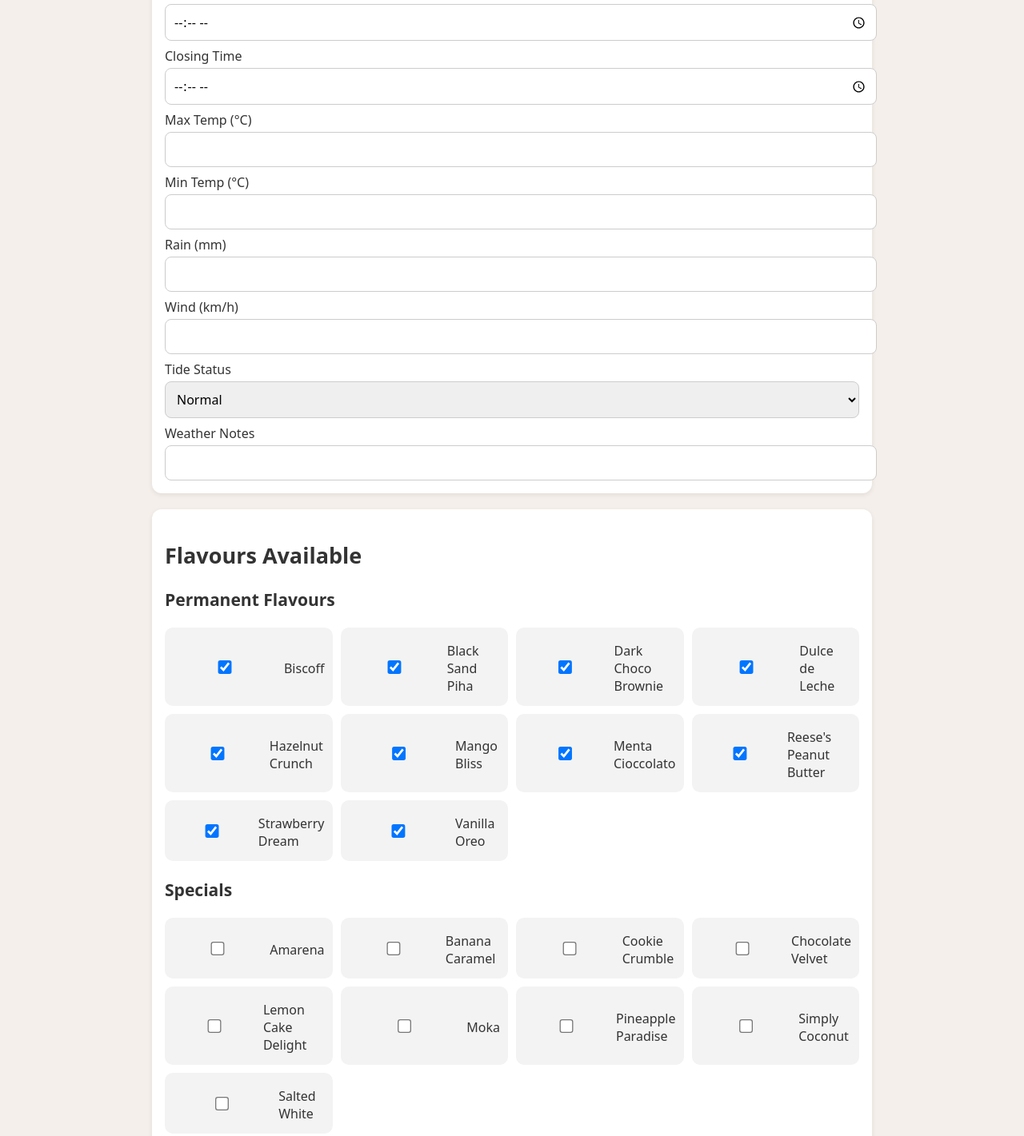
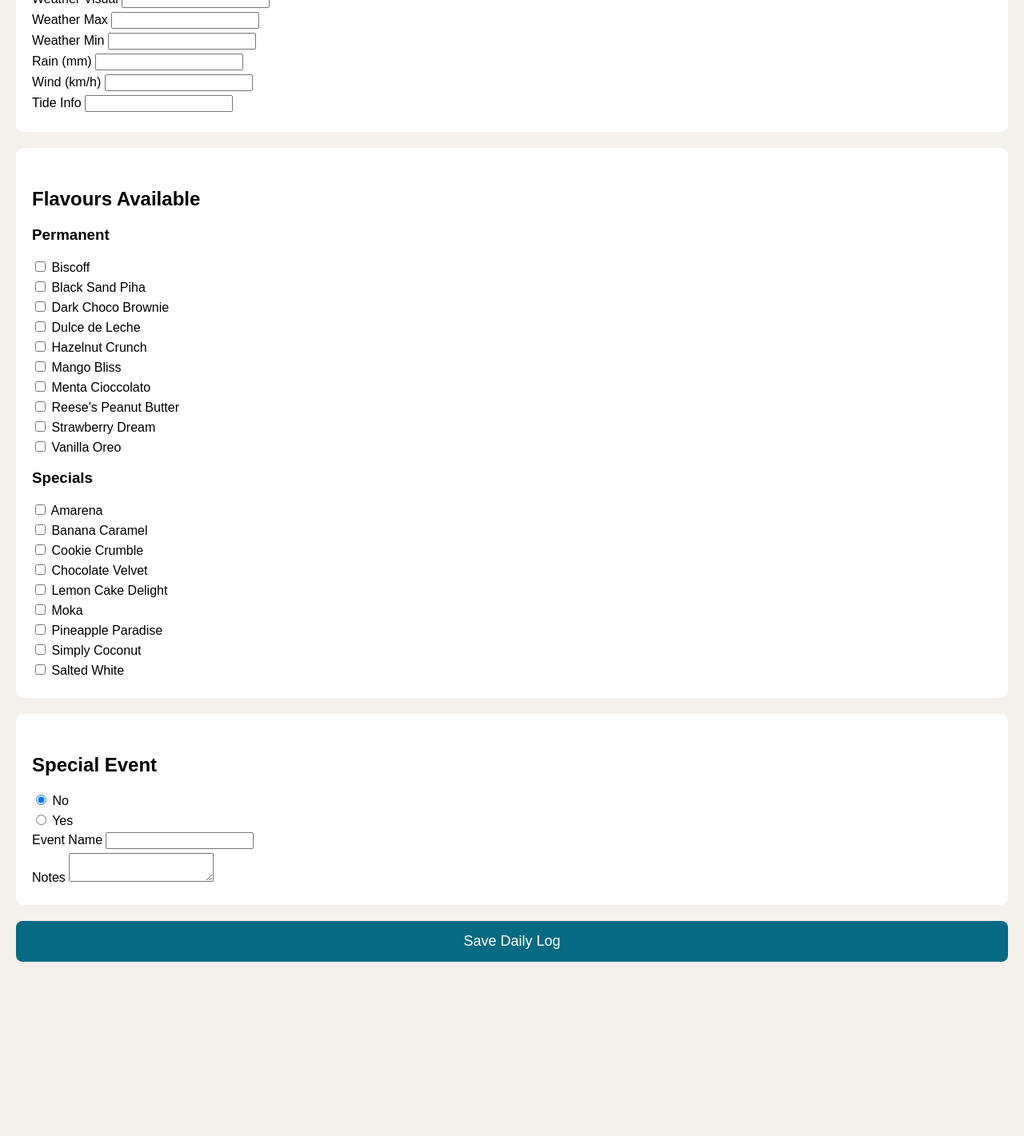
Before and after one commit to vitosgelatonz/vitos-daily-log, a plain HTML site: page index.html in a window 1280 px wide. Shown: the part 215-1636 px from the top of the page at 80% size. After the commit the page ends 1438 px from the top, so only its background shows below. Drawn offline with Linux system fonts and the light colour scheme.

Commit message:
Update index.html

```diff
--- a/index.html
+++ b/index.html
@@ -2,272 +2,130 @@
 <html lang="en">
 <head>
 <meta charset="UTF-8" />
-  <title>Daily Log – Vito's Gelato</title>
-  <meta name="viewport" content="width=device-width, initial-scale=1" />
+<meta name="viewport" content="width=device-width, initial-scale=1.0" />
+<title>Vito's Daily Log</title>
 
 <style>
-    :root {
-      --bg-main: #f4efea;
-      --card-bg: #ffffff;
-      --accent: #077791;
-      --accent-soft: #dfdbd2;
-      --danger: #c62828;
-      --success: #2e7d32;
-      --text-main: #333333;
-      --text-soft: #777777;
+    body {
+        font-family: Arial, sans-serif;
+        background: #f4f0ec;
+        margin: 20px;
     }
-
-    body {
-      margin: 0;
-      background: var(--bg-main);
-      font-family: system-ui, sans-serif;
-      font-size: 18px;
-      color: var(--text-main);
-    }
-
-    .app {
-      max-width: 900px;
-      margin: 0 auto;
-      padding: 14px;
-    }
-
-    h1 {
-      text-align: center;
-      margin-bottom: 18px;
-      font-size: 1.8rem;
-      color: var(--accent);
-    }
-
+    h2 { margin-top: 30px; }
+    label { display: block; margin: 5px 0; }
     .section {
-      background: var(--card-bg);
-      padding: 16px;
-      border-radius: 12px;
-      box-shadow: 0 2px 6px rgba(0,0,0,0.08);
+        background: white;
+        padding: 20px;
+        border-radius: 10px;
         margin-bottom: 20px;
     }
-
-    label {
-      display: block;
-      margin: 8px 0 4px;
-      font-size: 1rem;
-    }
-
-    input, textarea, select {
+    button {
         width: 100%;
-      padding: 10px;
+        padding: 15px;
+        font-size: 18px;
+        background: #066a82;
+        color: white;
+        border: none;
         border-radius: 8px;
-      border: 1px solid #ccc;
-      font-size: 1rem;
-      font-family: inherit;
-    }
-
-    textarea {
-      resize: vertical;
-      min-height: 120px;
-    }
-
-    .flavour-list {
-      display: grid;
-      grid-template-columns: repeat(auto-fill, minmax(180px, 1fr));
-      gap: 10px;
-    }
-
-    .flavour-item {
-      background: #f3f3f3;
-      padding: 10px;
-      border-radius: 10px;
-      display: flex;
-      align-items: center;
-      gap: 10px;
-    }
-
-    .flavour-item input {
-      transform: scale(1.3);
-    }
-
-    #save-btn {
-      background: var(--accent);
-      color: white;
-      padding: 14px 26px;
-      font-size: 1.3rem;
-      border: none;
-      border-radius: 12px;
         cursor: pointer;
-      width: 100%;
-      margin-top: 20px;
-      font-weight: 600;
-    }
-
-    #saving {
-      display: none;
-      margin-top: 10px;
-      text-align: center;
-      font-weight: 600;
-      color: var(--accent);
     }
 </style>
+
 </head>
+<body>
 
-<body>
-<div class="app">
+<h1>Vito's Daily Log</h1>
 
-  <h1>Daily Log</h1>
-
-  <!-- TODAY'S INFO -->
 <div class="section">
-    <label>Date</label>
-    <input type="date" id="date" />
-
-    <label>Opening Time</label>
-    <input type="time" id="opening" />
-
-    <label>Closing Time</label>
-    <input type="time" id="closing" />
-
-    <label>Max Temp (°C)</label>
-    <input id="max-temp" />
-
-    <label>Min Temp (°C)</label>
-    <input id="min-temp" />
-
-    <label>Rain (mm)</label>
-    <input id="rain-mm" />
-
-    <label>Wind (km/h)</label>
-    <input id="wind-km" />
-
-    <label>Tide Status</label>
-    <select id="tide">
-      <option>Normal</option>
-      <option>Low</option>
-      <option>High</option>
-    </select>
-
-    <label>Weather Notes</label>
-    <input id="weather-notes" />
+    <h2>Weather</h2>
+    <label>Date <input type="date" id="date" /></label>
+    <label>Weather Visual <input type="text" id="weatherVisual" /></label>
+    <label>Weather Max <input type="number" id="weatherMax" /></label>
+    <label>Weather Min <input type="number" id="weatherMin" /></label>
+    <label>Rain (mm) <input type="number" id="rainMm" /></label>
+    <label>Wind (km/h) <input type="number" id="windKm" /></label>
+    <label>Tide Info <input type="text" id="tideInfo" /></label>
 </div>
 
-  <!-- FLAVOURS -->
 <div class="section">
     <h2>Flavours Available</h2>
 
-    <h3>Permanent Flavours</h3>
-    <div id="perm-flavours" class="flavour-list"></div>
+    <h3>Permanent</h3>
+    <label><input type="checkbox" class="flavour" data-name="Biscoff"> Biscoff</label>
+    <label><input type="checkbox" class="flavour" data-name="Black Sand Piha"> Black Sand Piha</label>
+    <label><input type="checkbox" class="flavour" data-name="Dark Choco Brownie"> Dark Choco Brownie</label>
+    <label><input type="checkbox" class="flavour" data-name="Dulce de Leche"> Dulce de Leche</label>
+    <label><input type="checkbox" class="flavour" data-name="Hazelnut Crunch"> Hazelnut Crunch</label>
+    <label><input type="checkbox" class="flavour" data-name="Mango Bliss"> Mango Bliss</label>
+    <label><input type="checkbox" class="flavour" data-name="Menta Cioccolato"> Menta Cioccolato</label>
+    <label><input type="checkbox" class="flavour" data-name="Reese's Peanut Butter"> Reese's Peanut Butter</label>
+    <label><input type="checkbox" class="flavour" data-name="Strawberry Dream"> Strawberry Dream</label>
+    <label><input type="checkbox" class="flavour" data-name="Vanilla Oreo"> Vanilla Oreo</label>
 
     <h3>Specials</h3>
-    <div id="special-flavours" class="flavour-list"></div>
+    <label><input type="checkbox" class="flavour" data-name="Amarena"> Amarena</label>
+    <label><input type="checkbox" class="flavour" data-name="Banana Caramel"> Banana Caramel</label>
+    <label><input type="checkbox" class="flavour" data-name="Cookie Crumble"> Cookie Crumble</label>
+    <label><input type="checkbox" class="flavour" data-name="Chocolate Velvet"> Chocolate Velvet</label>
+    <label><input type="checkbox" class="flavour" data-name="Lemon Cake Delight"> Lemon Cake Delight</label>
+    <label><input type="checkbox" class="flavour" data-name="Moka"> Moka</label>
+    <label><input type="checkbox" class="flavour" data-name="Pineapple Paradise"> Pineapple Paradise</label>
+    <label><input type="checkbox" class="flavour" data-name="Simply Coconut"> Simply Coconut</label>
+    <label><input type="checkbox" class="flavour" data-name="Salted White"> Salted White</label>
 </div>
 
-  <!-- SPECIAL EVENT -->
 <div class="section">
-    <h2>Special Event?</h2>
+    <h2>Special Event</h2>
     <label><input type="radio" name="event" value="No" checked> No</label>
     <label><input type="radio" name="event" value="Yes"> Yes</label>
 
-    <label>Event Name</label>
-    <input id="event-name" placeholder="Optional" />
+    <label>Event Name <input type="text" id="eventName" /></label>
+    <label>Notes <textarea id="notes"></textarea></label>
 </div>
 
-  <!-- NOTES -->
-  <div class="section">
-    <h2>Notes</h2>
-    <textarea id="notes-text"></textarea>
-  </div>
-
-  <button id="save-btn">Save Daily Log</button>
-  <div id="saving">Saving…</div>
-
-</div>
+<button onclick="saveLog()">Save Daily Log</button>
 
 <script>
-/* ------------------------ CONFIG ------------------------ */
-const SCRIPT_URL =
-  "https://script.google.com/macros/s/AKfycbxpiMFTVb3KMVQ054Y6-Sf20KCdna0oxxd93K1Nk-JlmL905lSDRAOmUA-WcuM_6DZW/exec";
+async function saveLog() {
 
-document.getElementById("date").valueAsDate = new Date();
+    const data = {
+        "Date": document.getElementById("date").value,
+        "Weather Visual": document.getElementById("weatherVisual").value,
+        "Weather Max (°C)": document.getElementById("weatherMax").value,
+        "Weather Min (°C)": document.getElementById("weatherMin").value,
+        "Rain (mm)": document.getElementById("rainMm").value,
+        "Wind (km/h)": document.getElementById("windKm").value,
+        "Tide Info": document.getElementById("tideInfo").value,
+        "Special Event?": document.querySelector("input[name='event']:checked").value,
+        "Event Name": document.getElementById("eventName").value,
+        "Notes": document.getElementById("notes").value,
 
-/* -------- FLAVOUR LISTS -------- */
-const permanent = [
-  "Biscoff","Black Sand Piha","Dark Choco Brownie","Dulce de Leche",
-  "Hazelnut Crunch","Mango Bliss","Menta Cioccolato","Reese's Peanut Butter",
-  "Strawberry Dream","Vanilla Oreo"
-];
+        // Flavours — TRUE / FALSE per spreadsheet header
+        "Biscoff": false, "Black Sand Piha": false, "Dark Choco Brownie": false,
+        "Dulce de Leche": false, "Hazelnut Crunch": false, "Mango Bliss": false,
+        "Menta Cioccolato": false, "Reese's Peanut Butter": false,
+        "Strawberry Dream": false, "Vanilla Oreo": false,
+        "Amarena": false, "Banana Caramel": false, "Cookie Crumble": false,
+        "Chocolate Velvet": false, "Lemon Cake Delight": false,
+        "Moka": false, "Pineapple Paradise": false,
+        "Simply Coconut": false, "Salted White": false
+    };
 
-const specials = [
-  "Amarena","Banana Caramel","Cookie Crumble","Chocolate Velvet","Lemon Cake Delight",
-  "Moka","Pineapple Paradise","Simply Coconut","Salted White"
-];
-
-function renderFlavours() {
-  const permDiv = document.getElementById("perm-flavours");
-  const specDiv = document.getElementById("special-flavours");
-
-  permanent.forEach(f => {
-    permDiv.innerHTML += `
-      <div class="flavour-item">
-        <input type="checkbox" id="perm-${f}" checked />
-        <label>${f}</label>
-      </div>`;
+    // fill flavour selections
+    document.querySelectorAll(".flavour").forEach(f => {
+        if (f.checked) data[f.dataset.name] = true;
     });
 
-  specials.forEach(f => {
-    specDiv.innerHTML += `
-      <div class="flavour-item">
-        <input type="checkbox" id="spec-${f}" />
-        <label>${f}</label>
-      </div>`;
-  });
-}
-renderFlavours();
-
-/* -------- COLLECT FORM DATA -------- */
-function collectFormData() {
-  const data = {
-    "Date": document.getElementById("date").value,
-    "Opening Time": document.getElementById("opening").value,
-    "Closing Time": document.getElementById("closing").value,
-    "Weather Max (°C)": document.getElementById("max-temp").value,
-    "Weather Min (°C)": document.getElementById("min-temp").value,
-    "Rain (mm)": document.getElementById("rain-mm").value,
-    "Wind (km/h)": document.getElementById("wind-km").value,
-    "Tide Info": document.getElementById("tide").value,
-    "Weather Notes": document.getElementById("weather-notes").value,
-    "Special Event?": document.querySelector("input[name='event']:checked").value,
-    "Event Name": document.getElementById("event-name").value,
-    "Notes": document.getElementById("notes-text").value
-  };
-
-  permanent.forEach(f => data[f] = document.getElementById(`perm-${f}`).checked ? "Yes" : "No");
-  specials.forEach(f => data[f] = document.getElementById(`spec-${f}`).checked ? "Yes" : "No");
-
-  return data;
-}
-
-/* -------- SAVE -------- */
-document.getElementById("save-btn").addEventListener("click", async () => {
-  document.getElementById("saving").style.display = "block";
-
-  const payload = {
-    data: collectFormData()
-  };
-
-  try {
-    await fetch("https://cors.bridged.cc/" + SCRIPT_URL, {
+    // Send to Google Apps Script without CORS preflight
+    fetch("https://script.google.com/macros/s/AKfycbxpiMFTVb3KMVQ054Y6-Sf20KCdna0oxxd93K1Nk-JlmL905lSDRAOmUA-WcuM_6DZW/exec", {
         method: "POST",
         mode: "no-cors",
         headers: { "Content-Type": "application/json" },
-      body: JSON.stringify(payload)
+        body: JSON.stringify({ data })
     });
 
-    document.getElementById("saving").style.display = "none";
     alert("Saved!");
-
-  } catch (err) {
-    console.error(err);
-    document.getElementById("saving").style.display = "none";
-    alert("Failed to save log.");
 }
-});
 </script>
 
 </body>
```
Lines whose indentation alone changed are shown as unchanged.
